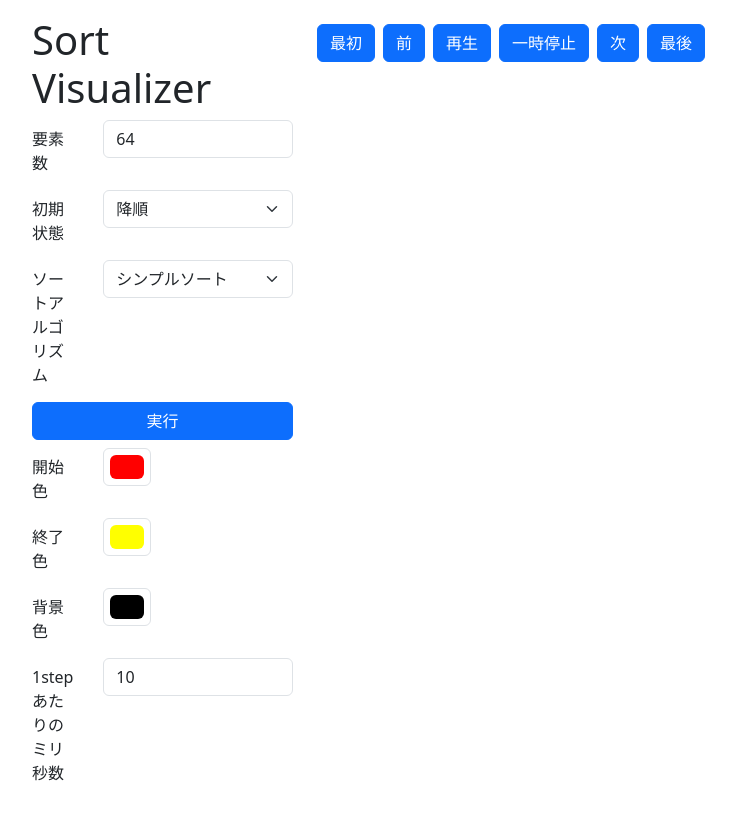
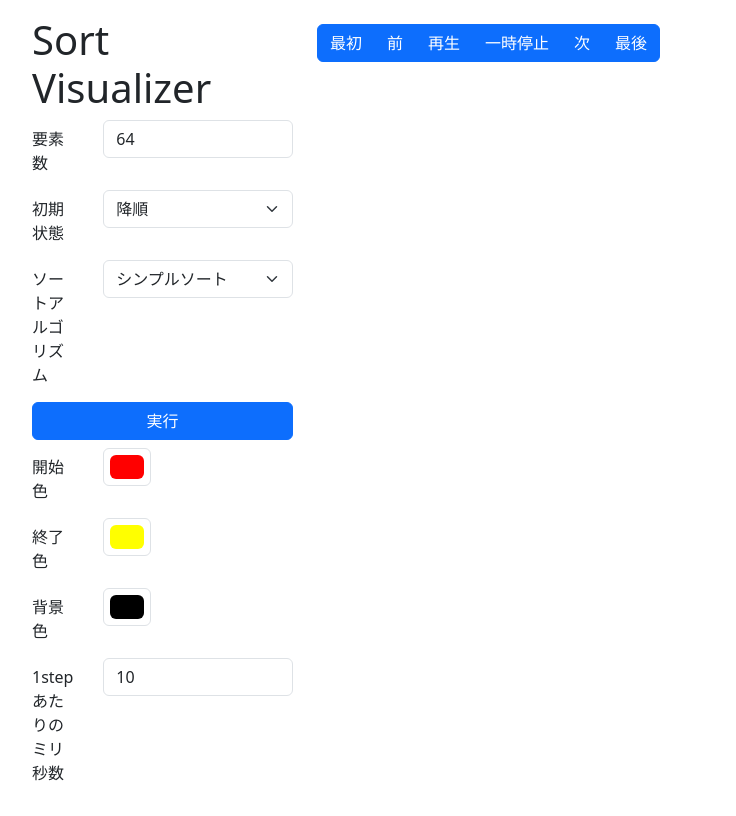
Before and after one commit to hal-shu-sato/algorithm1-2b, a Next.js app: page / in a window 1280 px wide. Shown: the whole page, without its empty margins (50-786 px from the left). Built offline with nearby package versions, Linux system fonts and the light colour scheme.

Commit message:
change to use a button group

```diff
--- a/src/app/main.tsx
+++ b/src/app/main.tsx
@@ -2,7 +2,14 @@
 
 import { useCallback, useEffect, useState } from 'react';
 
-import { Button, Col, Form, Row, type FormGroupProps } from 'react-bootstrap';
+import {
+  Button,
+  ButtonGroup,
+  Col,
+  Form,
+  Row,
+  type FormGroupProps,
+} from 'react-bootstrap';
 
 import bubbleSort from '@/sort-algorithm/bubble';
 import heapSort from '@/sort-algorithm/heap';
@@ -296,10 +303,10 @@ export default function Main() {
         </Col>
         <Col xs="12" lg="9">
           <Row className="my-2 gx-2">
-            {[
+            <ButtonGroup as={Col} xs="auto">
               <Button key="first" onClick={() => setHistoryIndex(0)}>
                 最初
-              </Button>,
+              </Button>
               <Button
                 key="back"
                 onClick={() =>
@@ -310,17 +317,17 @@ export default function Main() {
                 }
               >
                 前
-              </Button>,
+              </Button>
               <Button
                 key="play"
                 onClick={play}
                 {...(intervalId !== null ? { disabled: true } : [])}
               >
                 再生
-              </Button>,
+              </Button>
               <Button key="pause" onClick={pause}>
                 一時停止
-              </Button>,
+              </Button>
               <Button
                 key="next"
                 onClick={() =>
@@ -331,18 +338,14 @@ export default function Main() {
                 }
               >
                 次
-              </Button>,
+              </Button>
               <Button
                 key="last"
                 onClick={() => setHistoryIndex(visualizerState.historySize - 1)}
               >
                 最後
-              </Button>,
-            ].map((button, i) => (
-              <Col xs="auto" key={i}>
-                {button}
-              </Col>
-            ))}
+              </Button>
+            </ButtonGroup>
             <Col xs="auto" className="d-flex align-items-center">
               {visualizerState.historySize !== 0 ? (
                 <>
```
